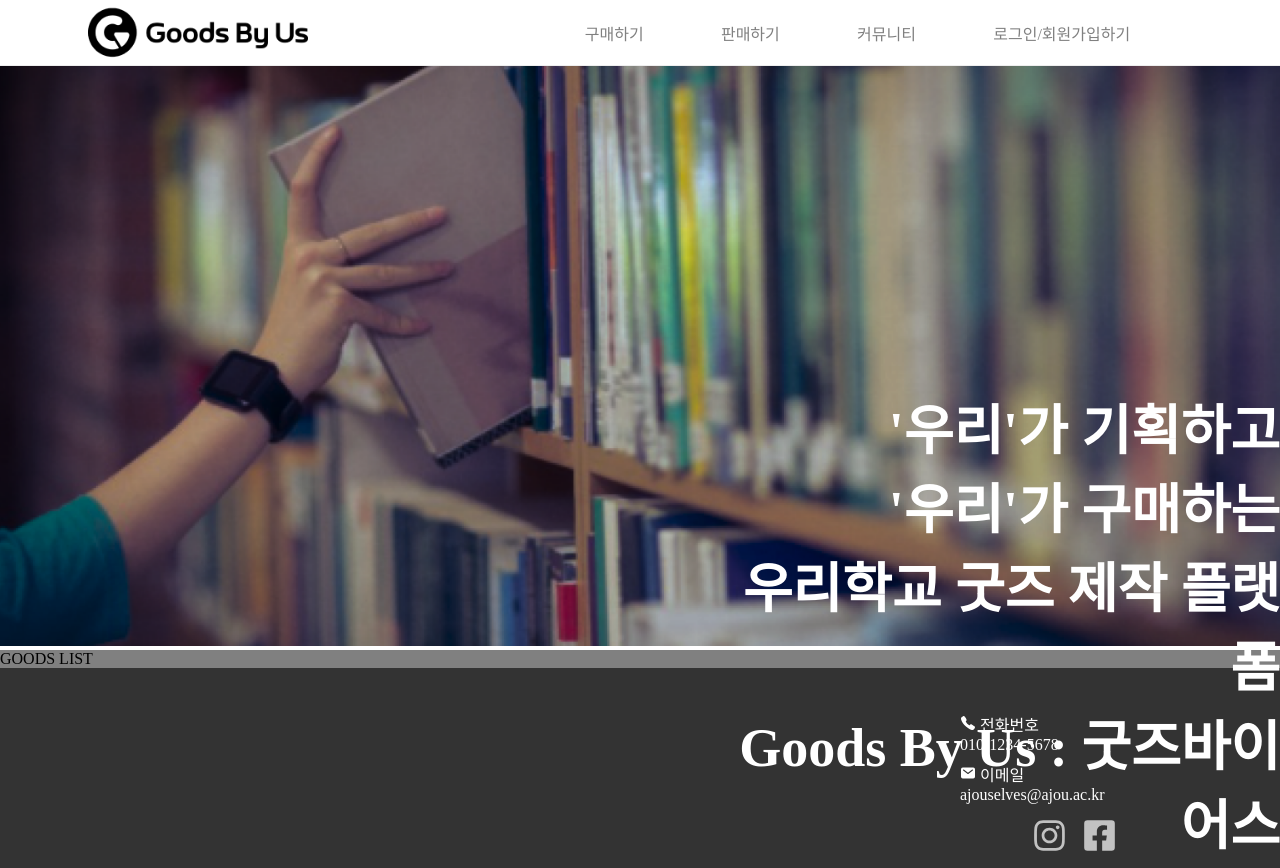
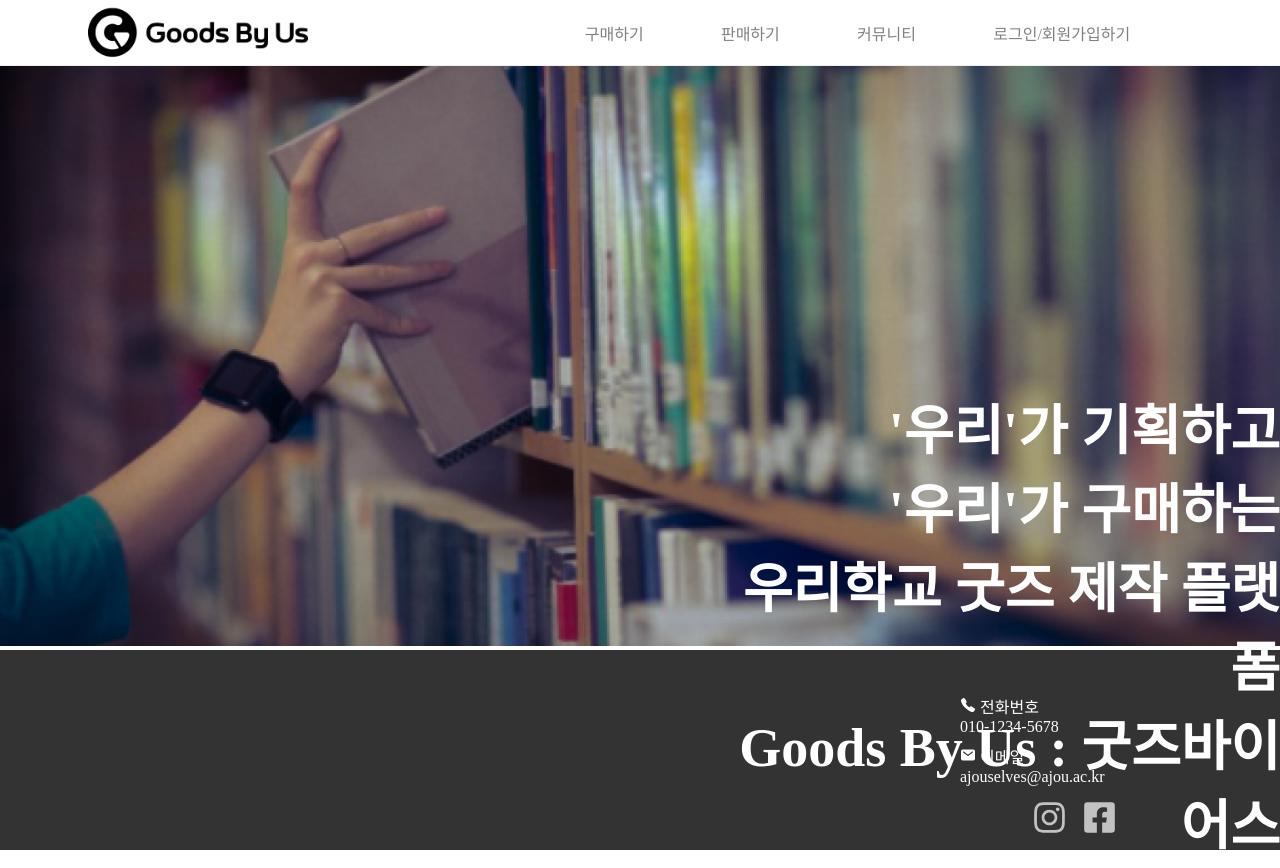
Before and after one commit to AjouSelves/AjouSelves_Frontend, a React (Create React App) app: page / in a window 1280 px wide. Built offline with nearby package versions, Linux system fonts and the light colour scheme; a web font is replaced by a local one.

Commit message:
Modify LandingPage.js: Maindiv 삭제

```diff
--- a/src/components/view/LandingPage/LandingPage.js
+++ b/src/components/view/LandingPage/LandingPage.js
@@ -15,10 +15,6 @@ const MainP = styled.span`
   font-weight: 900;
   font-size: 54px;
   text-align: right;
-`;
-
-const MainDiv = styled.div`
-  background-color: gray;
 `;
 
 function LandingPage() {
@@ -39,7 +35,7 @@ function LandingPage() {
           </MainP>
         </div>
       </div>
-      <MainDiv>GOODS LIST</MainDiv>
+      {/* <MainDiv>GOODS LIST</MainDiv> */}
     </div>
   );
 }
```
